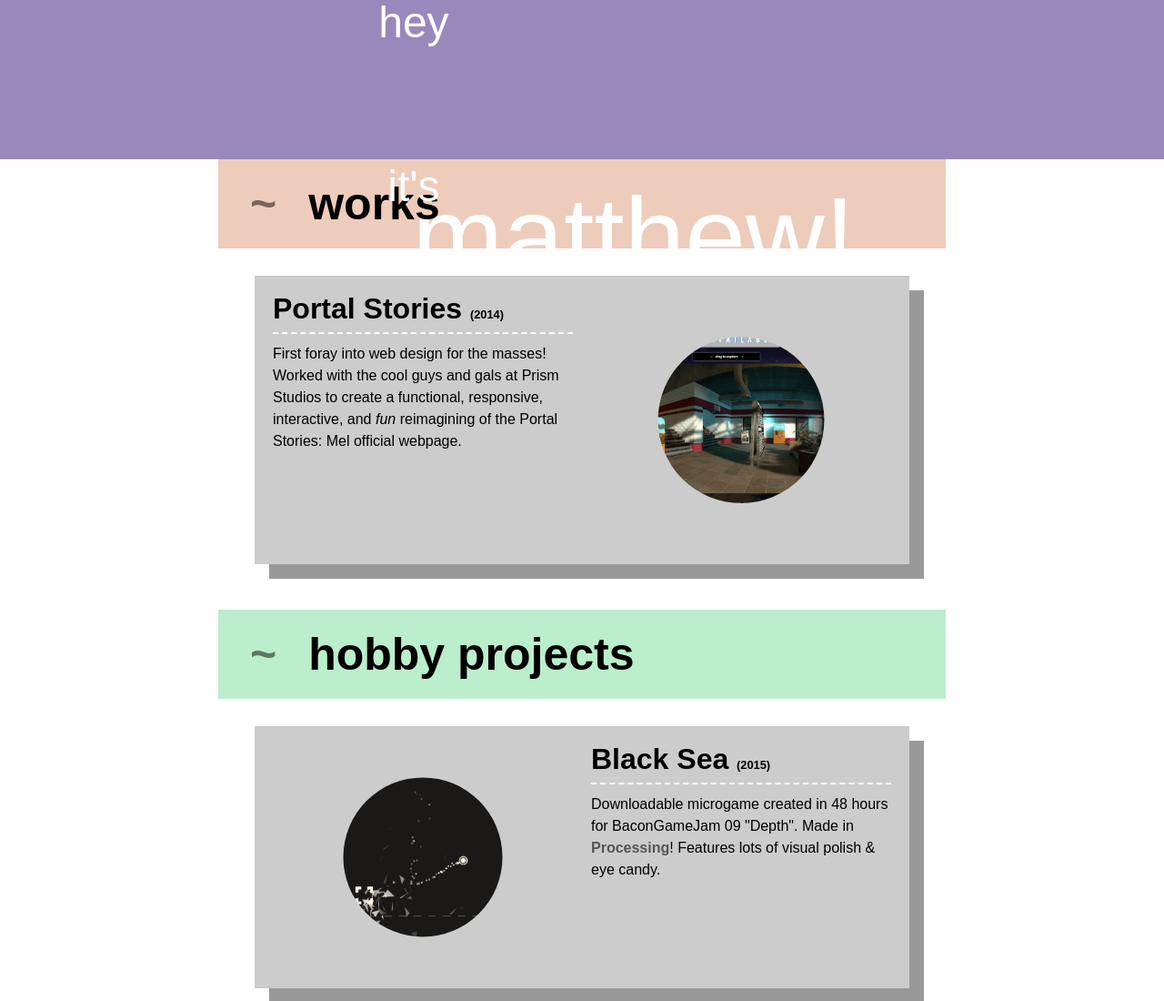
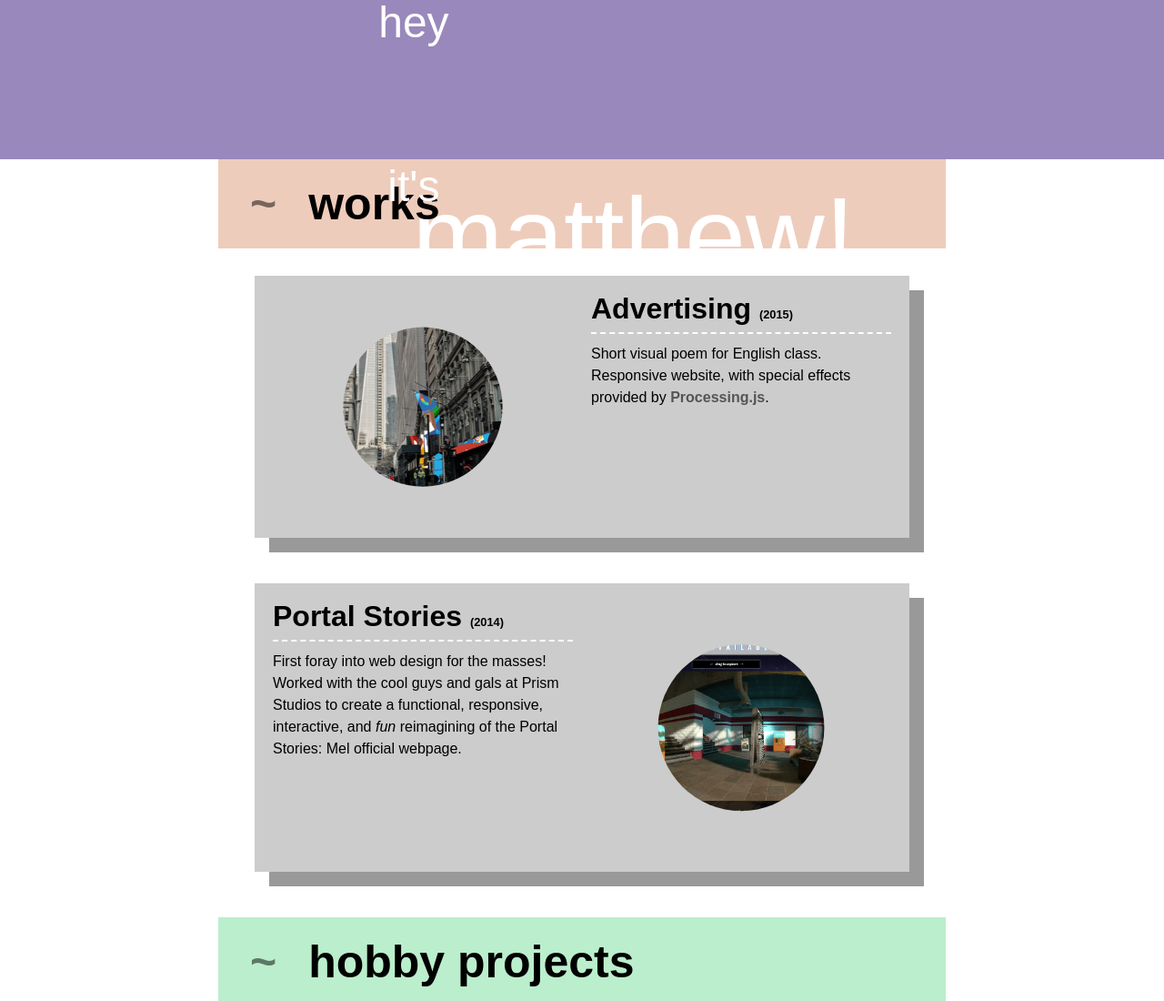
Before and after one commit to quat1024/quat1024.github.io, a plain HTML site: page index.html in a window 1280 px wide. Shown: the top 1100 px of the page at 91% size. Drawn offline with Linux system fonts and the light colour scheme; a web font is replaced by a local one.

Commit message:
Add new project (Ads)
nice meme bro

```diff
--- a/index.html
+++ b/index.html
@@ -9,6 +9,17 @@
 		<div class="header"><small>hey it's</small> matthew!</div>
 		<div class="content">
       <h1 class="red">works</h1>
+      <div class="unit">
+				<div class="left">
+					<a href="http://quat1024.github.io/ads/">
+						<img class="unit-image" src="./img/ads.png"/>
+					</a>
+				</div>
+        <div class="right">
+					<h2>Advertising <small>(2015)</small></h2>
+          Short visual poem for English class. Responsive website, with special effects provided by <a href="http://processingjs.org/">Processing.js</a>.
+				</div>
+      </div>
       <div class="unit">
 				<div class="left">
 					<h2>Portal Stories <small>(2014)</small></h2>
```
Also changed, not shown: img/ads.png (added).
